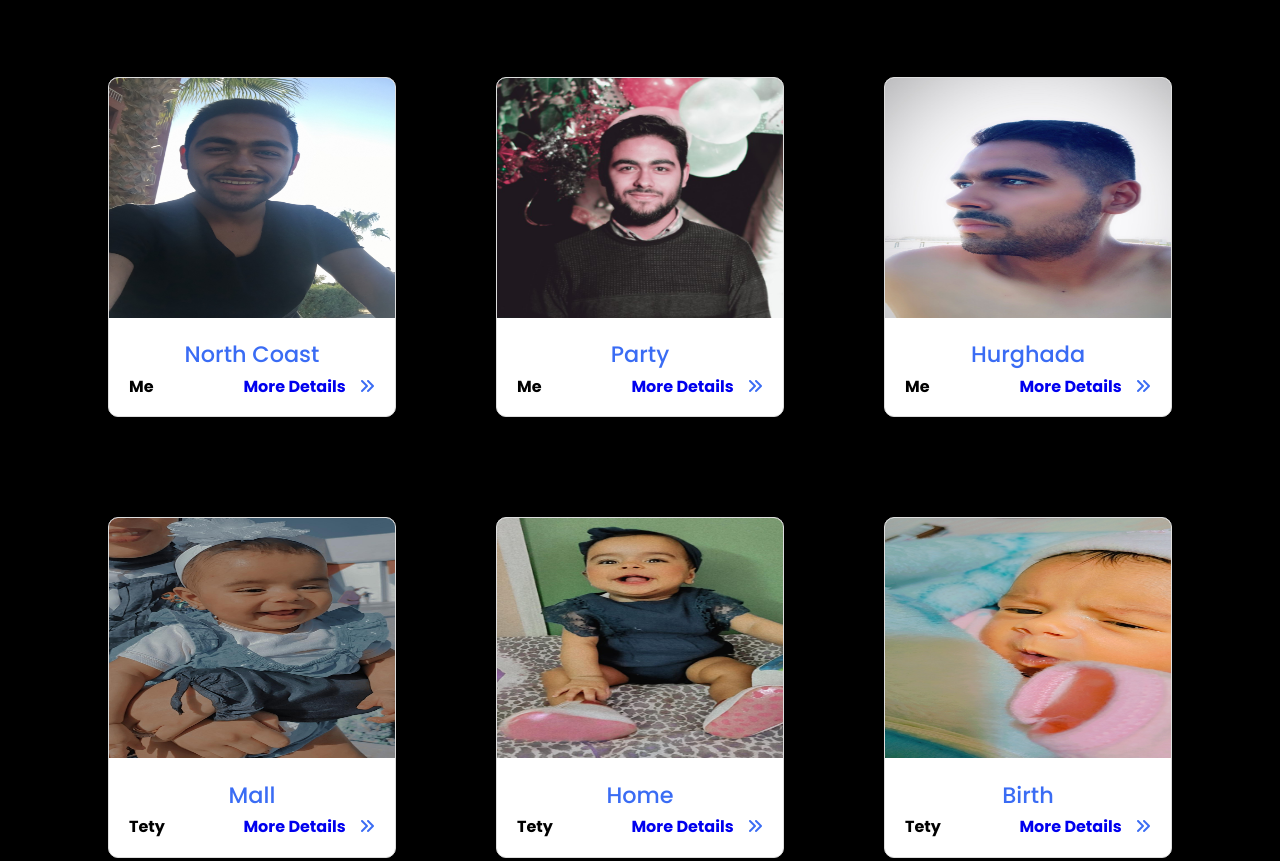
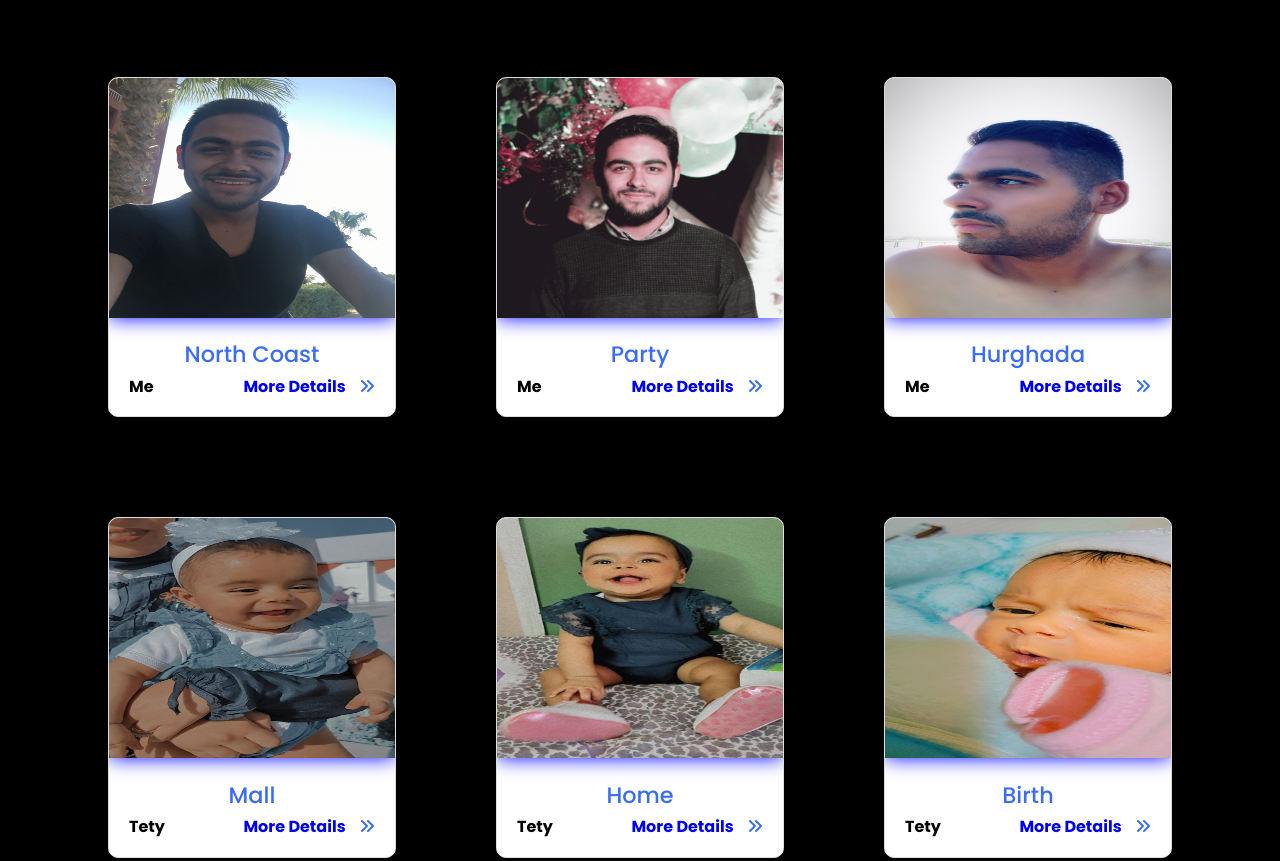
Before and after one commit to Mandela95/Portfolio, a plain HTML site: page index.html in a window 1280 px wide. Shown: the part 1487-2348 px from the top of the page. Drawn offline with Linux system fonts and the light colour scheme.

Commit message:
Update style.css

```diff
--- a/style.css
+++ b/style.css
@@ -236,8 +236,9 @@ nav ul li a:hover {
   width: 100%;
 }
 .projects .project-card .project-image img {
-  width: 300px;
+  width: 100%;
   height: 240px;
+  filter: drop-shadow(0px 0px 10px #00f);
 }
 
 .project-info {
```
